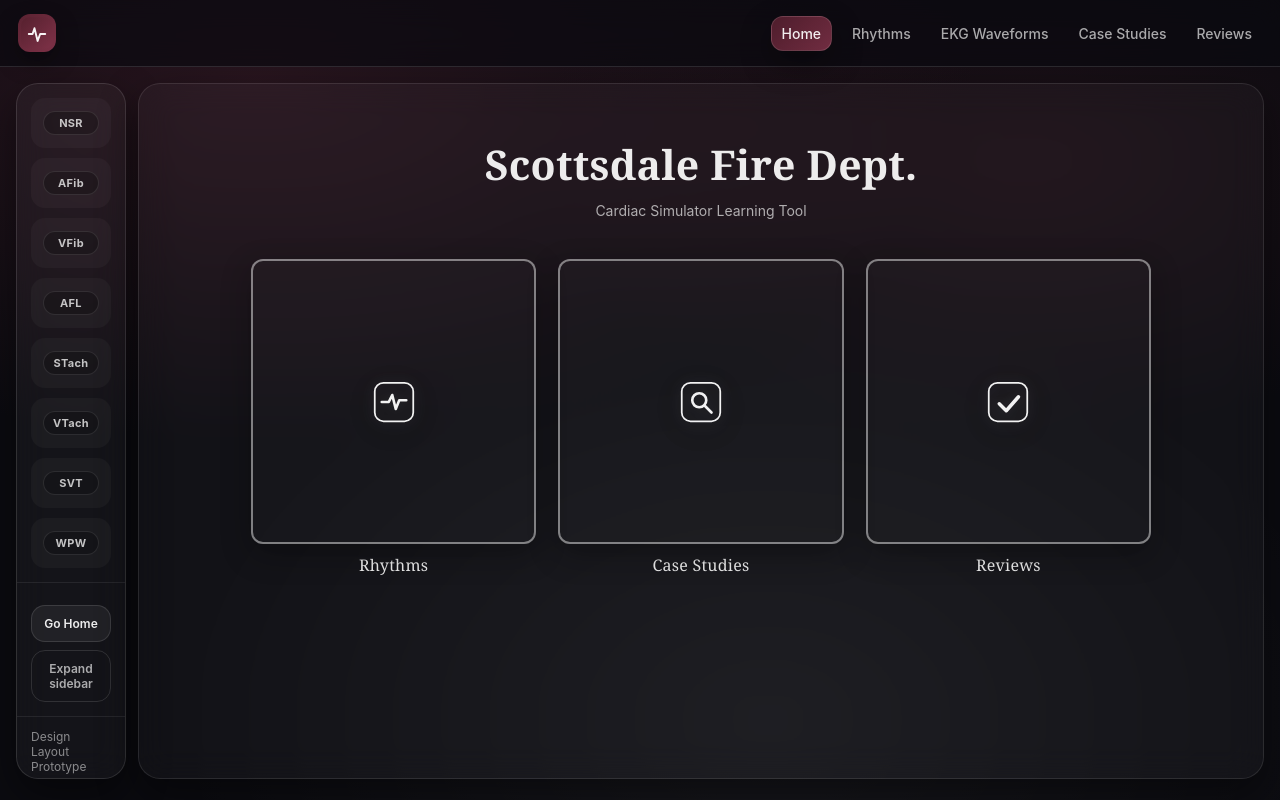
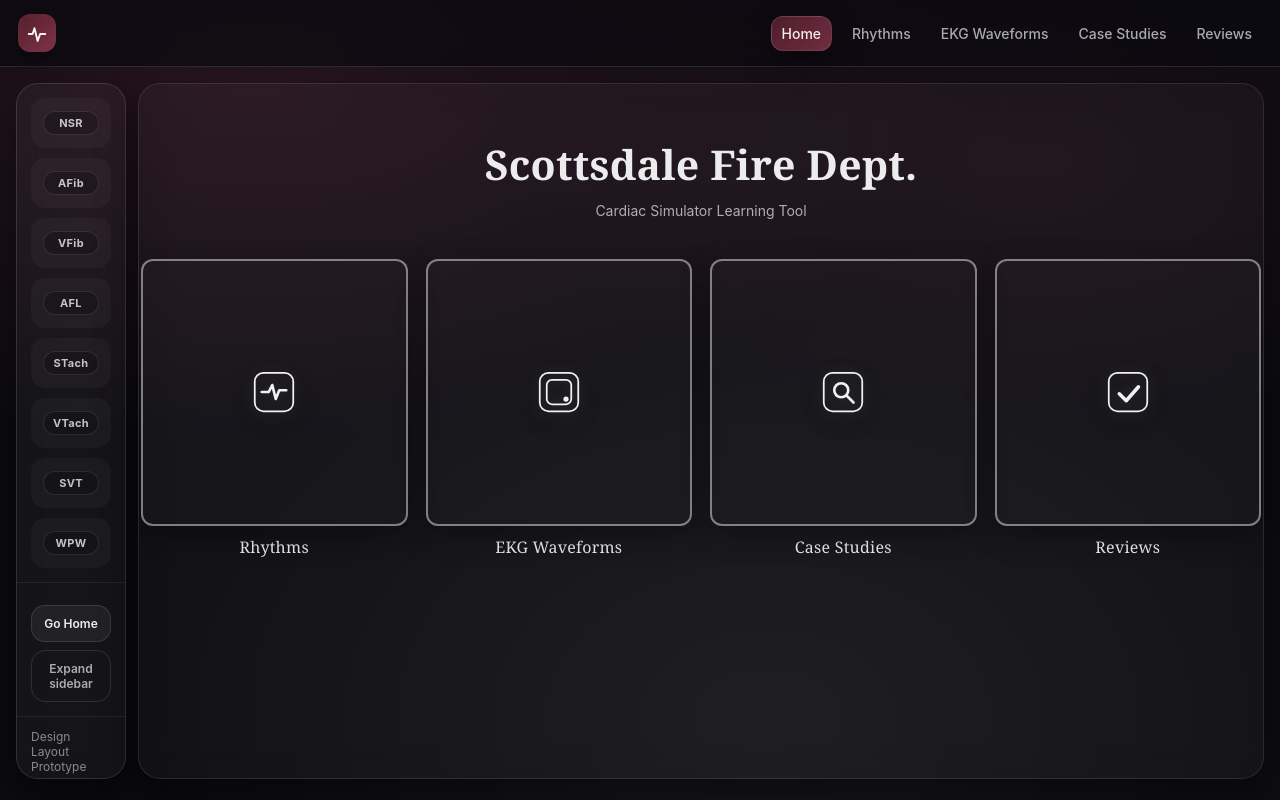
Before and after one commit to vinayramasamy1/Cardiac-Simulation-React, a React (Vite) app: page / in a window 1280 px wide. Built offline with nearby package versions, Linux system fonts and the light colour scheme.

Commit message:
Homepage EKG Addition

```diff
--- a/src/pages/Home.jsx
+++ b/src/pages/Home.jsx
@@ -14,6 +14,18 @@
               <img className="home-tile__icon" src="/assets/icon-rhythms.svg" alt="" />
             </div>
             <div className="home-tile__label">Rhythms</div>
+          </Link>
+
+          <Link
+            className="home-tile"
+            to="/ekg-waveforms"
+            role="listitem"
+            aria-label="Open EKG Waveforms"
+          >
+            <div className="home-tile__box">
+              <img className="home-tile__icon" src="/assets/icon-ekg-waveforms.svg" alt="" />
+            </div>
+            <div className="home-tile__label">EKG Waveforms</div>
           </Link>
 
           <Link
--- a/src/styles/main.css
+++ b/src/styles/main.css
@@ -486,10 +486,10 @@
 }
 
 .home-tiles{
-  width: min(900px, 92vw);
+  width: min(1120px, 94vw);
   display:grid;
-  grid-template-columns: repeat(3, minmax(0, 1fr));
-  gap: 22px;
+  grid-template-columns: repeat(4, minmax(0, 1fr));
+  gap: 18px;
   margin-top: 12px;
 }
 
@@ -522,7 +522,14 @@
   letter-spacing: 0.25px;
 }
 
-/* Make the 3 boxes stack nicely on small screens */
+@media (max-width: 1100px){
+  .home-tiles{
+    width: min(760px, 94vw);
+    grid-template-columns: repeat(2, minmax(0, 1fr));
+  }
+}
+
+/* Make the home boxes stack nicely on small screens */
 @media (max-width: 860px){
   .home-tiles{
     grid-template-columns: 1fr;
```
Also changed, not shown: public/assets/icon-ekg-waveforms.svg (added).
